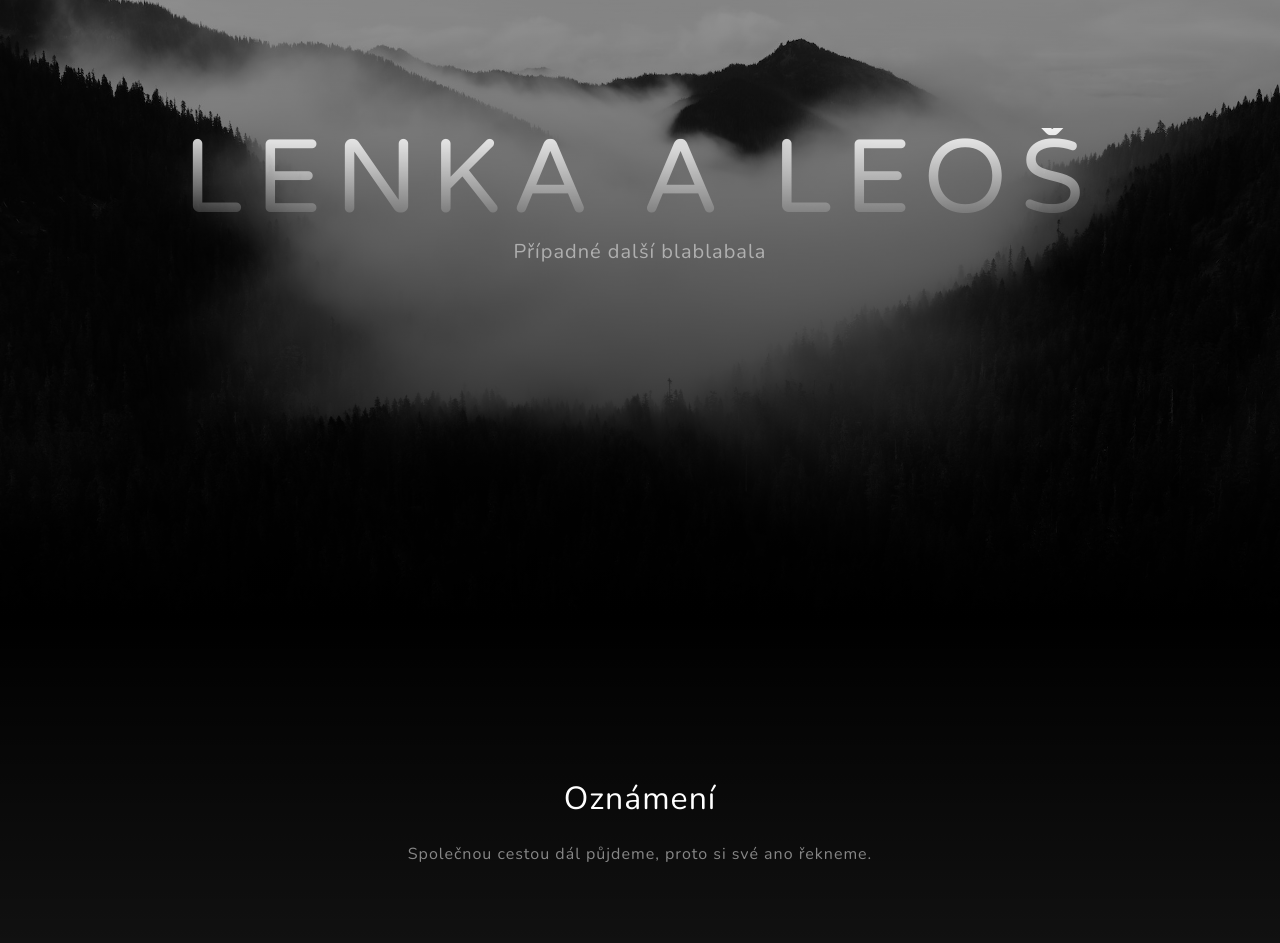
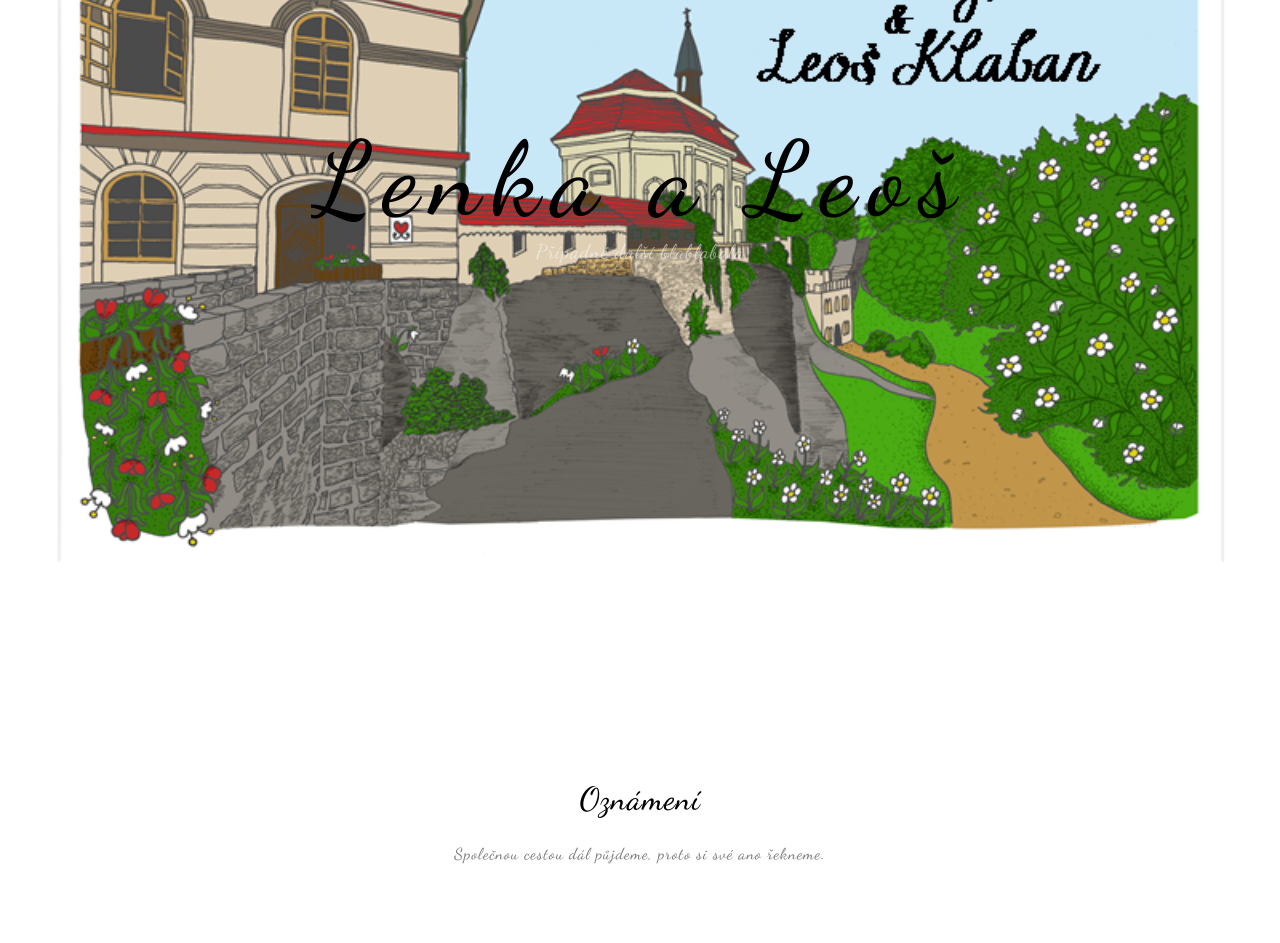
Before and after one commit to lenka-a-leos/lenka-a-leos.cz, a website: page src/pug/index.pug in a window 1280 px wide. Shown: the part 180-1123 px from the top of the page. Drawn offline with nearby package versions, Linux system fonts and the light colour scheme; files that its build step writes are made by us from their sources; files whose address does not match are found by name.

Commit message:
Add first version of pics

```diff
--- a/src/pug/index.pug
+++ b/src/pug/index.pug
@@ -16,8 +16,7 @@ html(lang='cs')
         script(src='https://use.fontawesome.com/releases/v5.15.3/js/all.js', crossorigin='anonymous')
 
         // Google fonts
-        link(href='https://fonts.googleapis.com/css?family=Varela+Round', rel='stylesheet')
-        link(href='https://fonts.googleapis.com/css?family=Nunito:200,200i,300,300i,400,400i,600,600i,700,700i,800,800i,900,900i', rel='stylesheet')
+        link(href='https://fonts.googleapis.com/css2?family=Dancing+Script:wght@500&display=swap', rel='stylesheet')
 
         // Core theme CSS (includes Bootstrap)
         link(href='css/styles.css', rel='stylesheet')
@@ -48,7 +47,7 @@ html(lang='cs')
         header.masthead
             .container.d-flex.h-100.align-items-center
                 .mx-auto.text-center
-                    h1.mx-auto.my-0.text-uppercase Lenka a Leoš
+                    h1.mx-auto.my-0 Lenka a Leoš
                     h2.text-white-50.mx-auto.mt-2.mb-5 Případné další blablabala
 
         // Uvod
@@ -56,10 +55,10 @@ html(lang='cs')
             .container
                 .row
                     .col-lg-8.mx-auto
-                        h2.text-white.mb-4 Oznámení
-                        p.text-white-50
+                        h2.text-black.mb-4 Oznámení
+                        p.text-black-50
                             | Společnou cestou dál půjdeme, proto si své ano řekneme.
-                img.img-fluid(src='assets/img/ipad.png', alt='...')
+                img.img-fluid(src='assets/img/2-oznameni.png', alt='...')
 
         // Oznameni
         section#oznameni.projects-section.bg-light
--- a/src/scss/sections/_about.scss
+++ b/src/scss/sections/_about.scss
@@ -1,11 +1,6 @@
 .about-section {
     padding-top: 10rem;
-    background: linear-gradient(
-        to bottom,
-        $black 0%,
-        #{fade-out($black, 0.1)} 75%,
-        #{fade-out($black, 0.2)} 100%
-    );
+    background: $white;
     p {
         margin-bottom: 5rem;
     }
--- a/src/scss/sections/_masthead.scss
+++ b/src/scss/sections/_masthead.scss
@@ -4,13 +4,7 @@
     height: auto;
     min-height: 35rem;
     padding: 15rem 0;
-    background: linear-gradient(
-            to bottom,
-            #{fade-out($black, 0.7)} 0%,
-            #{fade-out($black, 0.3)} 75%,
-            $black 100%
-        ),
-        url("../assets/img/bg-masthead.jpg");
+    background: url("../assets/img/1-uvod.png");
     background-position: center;
     background-repeat: no-repeat;
     background-attachment: scroll;
@@ -20,7 +14,7 @@
         font-size: 2.5rem;
         line-height: 2.5rem;
         letter-spacing: 0.8rem;
-        background: linear-gradient(fade-out($white, 0.1), fade-out($white, 1));
+        background: $black;
         -webkit-text-fill-color: transparent;
         background-clip: text;
     }
--- a/src/scss/variables/_typography.scss
+++ b/src/scss/variables/_typography.scss
@@ -1,6 +1,6 @@
 // Override Bootstrap typography variables
 
-$font-family-base: "Nunito", -apple-system, BlinkMacSystemFont, "Segoe UI",
+$font-family-base: "Dancing Script", -apple-system, BlinkMacSystemFont, "Segoe UI",
     Roboto, "Helvetica Neue", Arial, sans-serif, "Apple Color Emoji",
     "Segoe UI Emoji", "Segoe UI Symbol", "Noto Color Emoji";
 
@@ -8,6 +8,6 @@ $base-letter-spacing: 0.0625em;
 
 // Custom font family for masthead H1
 
-$font-family-special: "Varela Round", -apple-system, BlinkMacSystemFont,
+$font-family-special: "Dancing Script", -apple-system, BlinkMacSystemFont,
     "Segoe UI", Roboto, "Helvetica Neue", Arial, sans-serif, "Apple Color Emoji",
     "Segoe UI Emoji", "Segoe UI Symbol", "Noto Color Emoji";
```
Also changed, not shown: src/assets/img/1-uvod.png (added), src/assets/img/2-oznameni.png (added), src/assets/img/3-program.png (added), src/assets/img/4-prosba.png (added), src/assets/img/5-kontakty.png (added).
